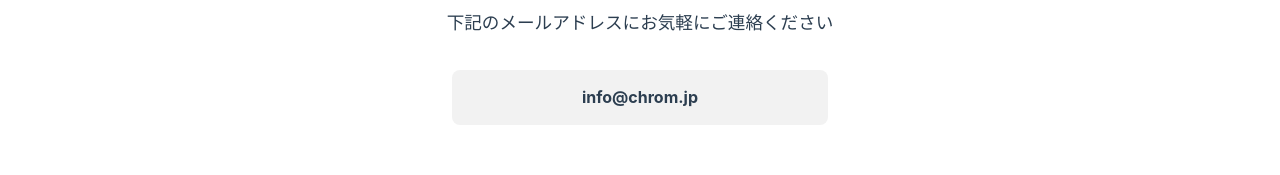
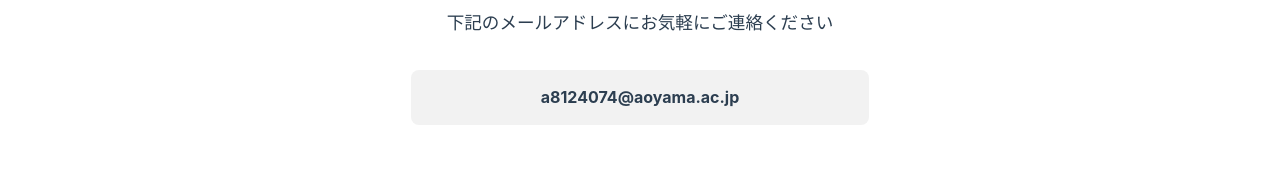
Before and after one commit to chrom9103/Portfolio-site, a Vue app: page / in a window 1280 px wide. Shown: the part 3274-3449 px from the top of the page. Built offline with nearby package versions, Linux system fonts and the light colour scheme.

Commit message:
fix(ContactSection): メールアドレスを「a8124074@aoyama.ac.jp」に更新

```diff
--- a/src/components/home/ContactSection.vue
+++ b/src/components/home/ContactSection.vue
@@ -5,7 +5,7 @@
       <p class="contact-text">
         下記のメールアドレスにお気軽にご連絡ください
       </p>
-      <a href="mailto:info@chrom.jp" class="cta-button primary">info@chrom.jp</a>
+      <a href="mailto:a8124074@aoyama.ac.jp" class="cta-button primary">a8124074@aoyama.ac.jp</a>
     </div>
   </section>
 </template>
```
